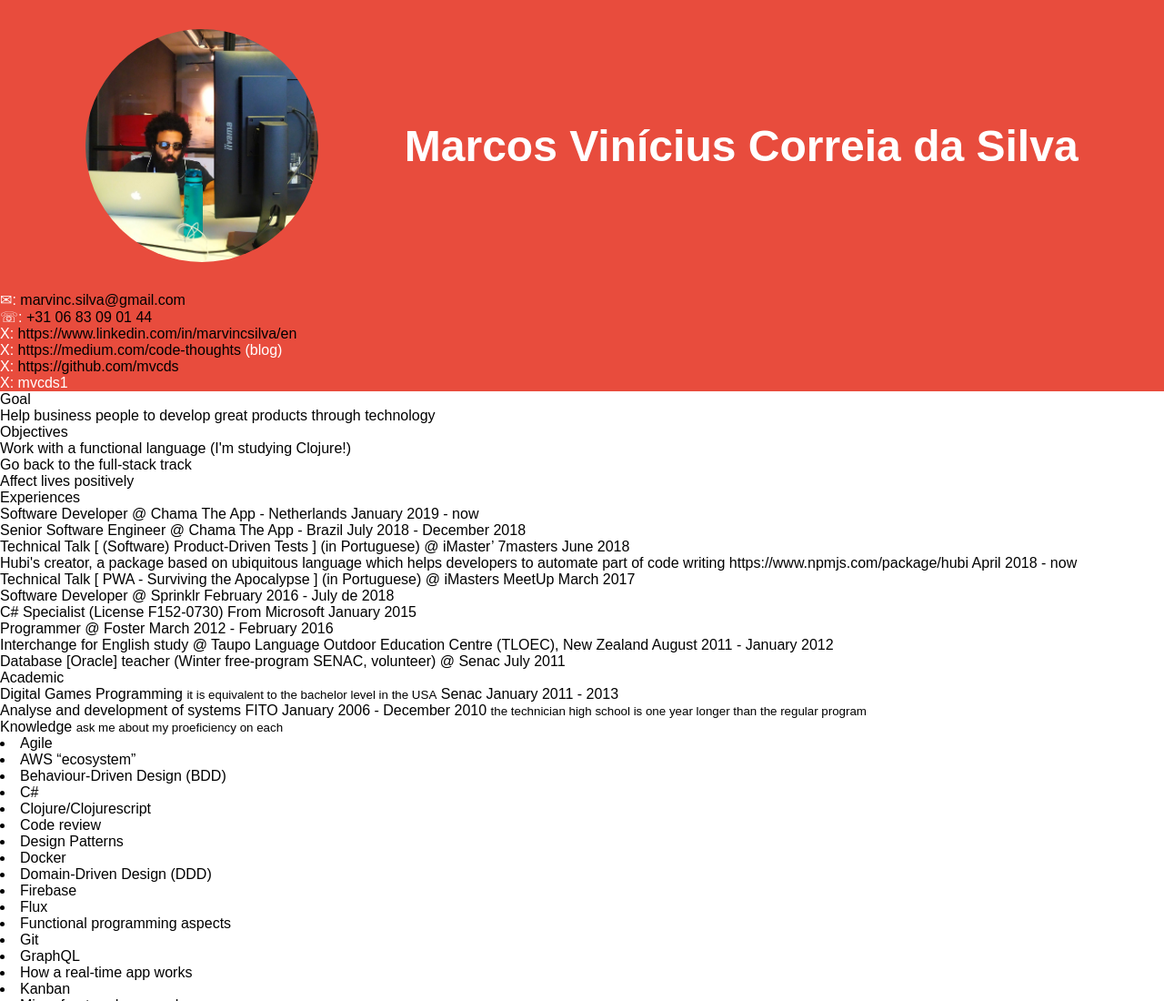
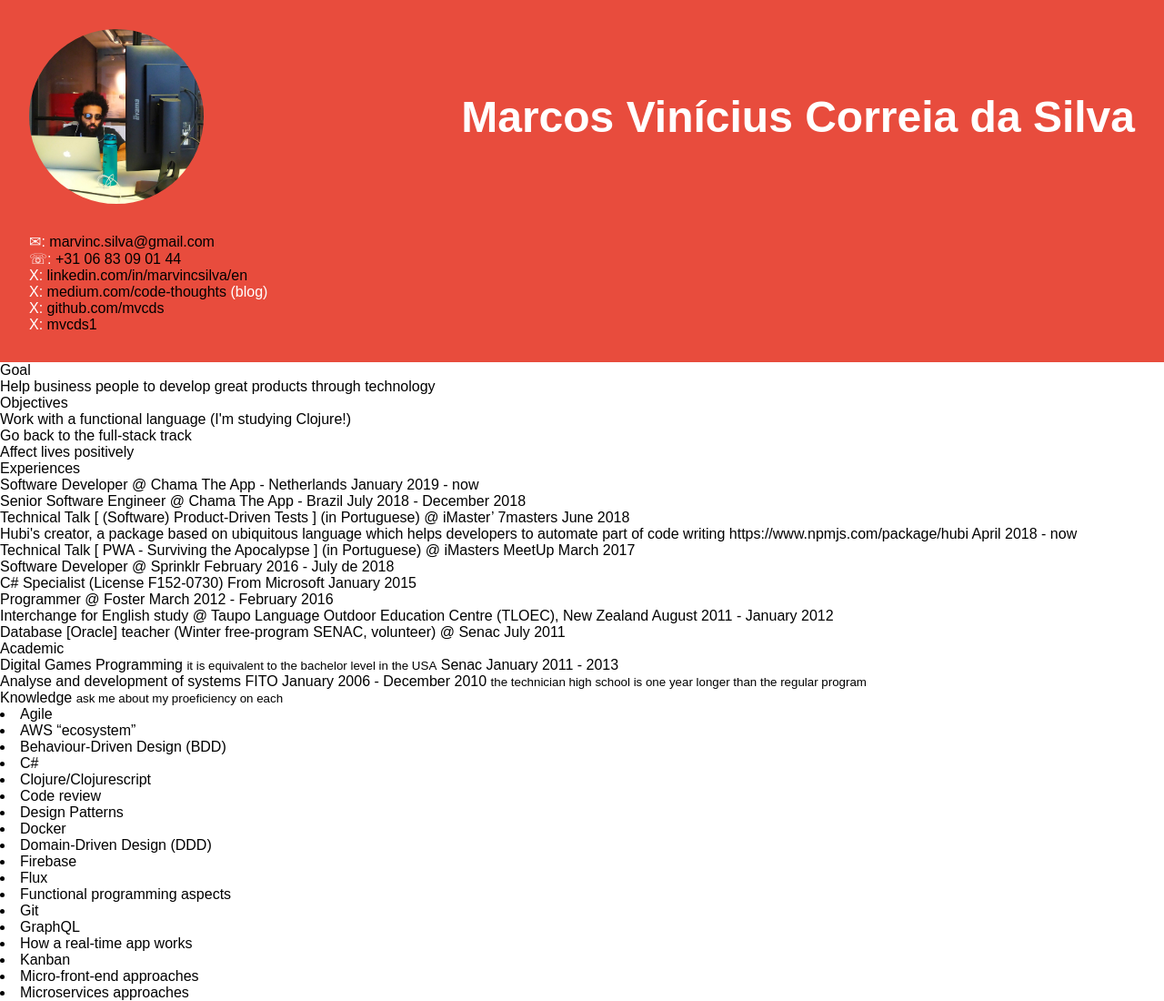
Before and after one commit to mvcds/mvcds.github.io, a plain HTML site: page index.html in a window 1280 px wide. Shown: the top 1100 px of the page at 91% size. Drawn offline with Linux system fonts and the light colour scheme.

Commit message:
improve links

```diff
--- a/assets/style/main.css
+++ b/assets/style/main.css
@@ -13,9 +13,10 @@ img {
 .contact {
   background-color: var(--main-color);
   color: white;
+  padding: 2rem;
 }
 
-.contact a {
+.contact a, .not-a-link {
   color: black;
 }
 
@@ -23,8 +24,8 @@ img {
   display: flex;
   flex-direction: row-reverse;
   align-items: center;
-  justify-content: space-evenly;
-  padding: 2rem 0;
+  justify-content: space-between;
+  margin-bottom: 2rem;
 }
 
 .profile__name {
@@ -32,7 +33,7 @@ img {
 }
 
 .profile__picture {
-  width: 20vw;
+  width: 15vw;
   border-radius: 100%;
 }
 
--- a/index.html
+++ b/index.html
@@ -17,10 +17,10 @@
         <ul>
           <li>✉: <a href="mailto:marvinc.silva@gmail.com?subject=CV">marvinc.silva@gmail.com</a></li>
           <li>☏: <a href="tel:+31 06 83 09 01 44">+31 06 83 09 01 44</a></li>
-          <li>X: <a href="https://www.linkedin.com/in/marvincsilva/en">https://www.linkedin.com/in/marvincsilva/en</a></li>
-          <li>X: <a href="https://medium.com/code-thoughts">https://medium.com/code-thoughts</a> (blog)</li>
-          <li>X: <a href="https://github.com/mvcds">https://github.com/mvcds</a> </li>
-          <li>X: mvcds1</li>
+          <li>X: <a href="https://www.linkedin.com/in/marvincsilva/en" target="_blank">linkedin.com/in/marvincsilva/en</a></li>
+          <li>X: <a href="https://medium.com/code-thoughts" target="_blank">medium.com/code-thoughts</a> (blog)</li>
+          <li>X: <a href="https://github.com/mvcds" target="_blank">github.com/mvcds</a> </li>
+          <li>X: <span class="not-a-link">mvcds1</span></li>
         </ul>
       </header>
       <section>
```
